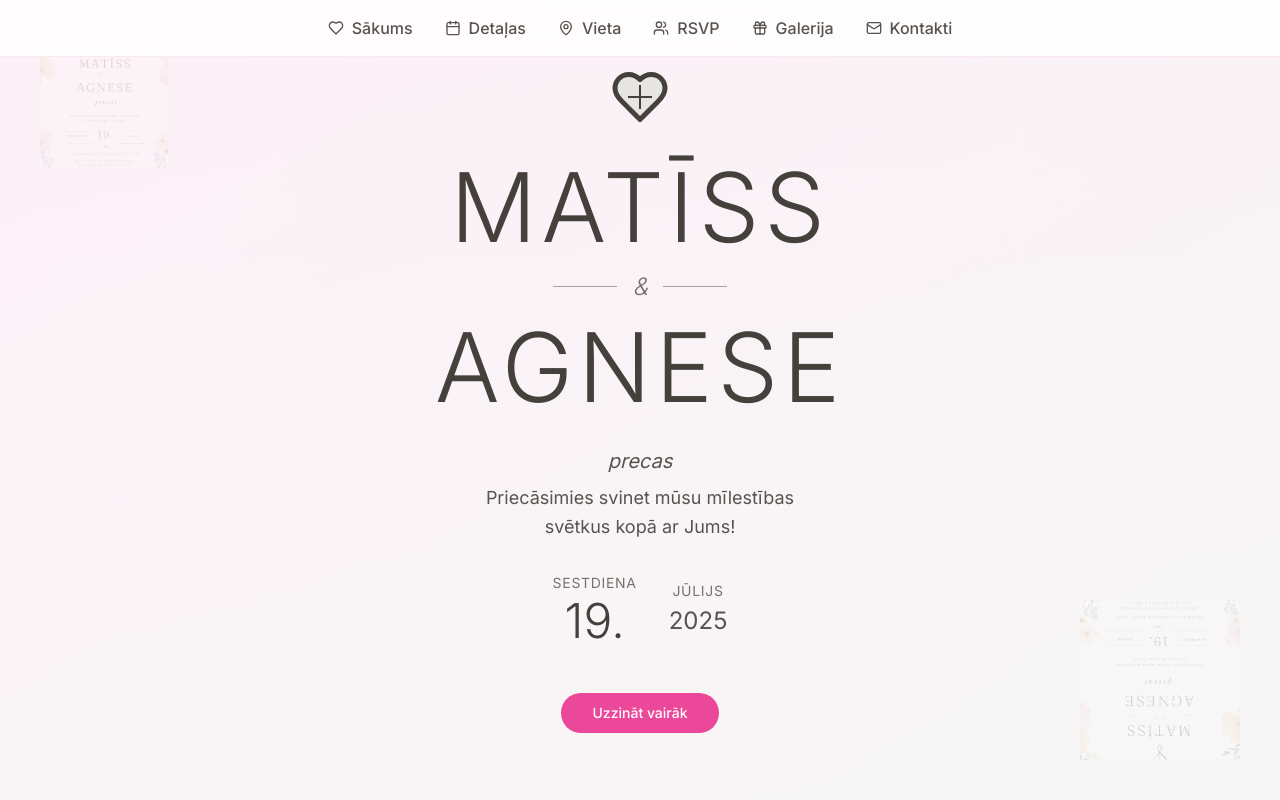
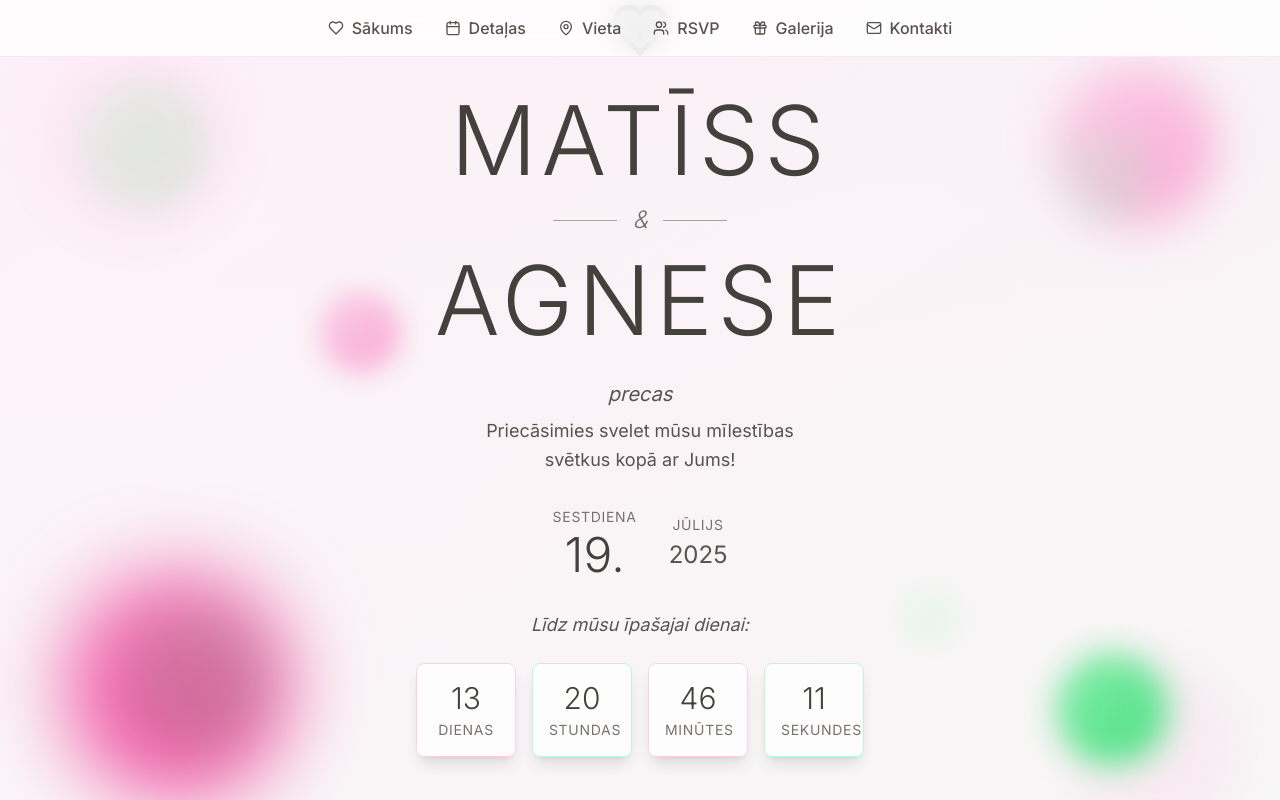
Before and after one commit to Amixx/invite-web-blossom-21, a React (Vite) app: page / in a window 1280 px wide. Shown: the top 800 px of the page. Built offline with nearby package versions, Linux system fonts and the light colour scheme; a web font is replaced by a local one.

Commit message:
Replace background and add countdown timer
Replaces the background image with a floral design and adds a countdown timer to the ceremony.

```diff
--- /dev/null
+++ b/src/components/CountdownTimer.tsx
@@ -0,0 +1,87 @@
+
+import { useState, useEffect } from "react";
+import { Card, CardContent } from "@/components/ui/card";
+
+const CountdownTimer = () => {
+  const [timeLeft, setTimeLeft] = useState({
+    days: 0,
+    hours: 0,
+    minutes: 0,
+    seconds: 0
+  });
+
+  useEffect(() => {
+    const weddingDate = new Date('2025-07-19T15:00:00').getTime();
+
+    const timer = setInterval(() => {
+      const now = new Date().getTime();
+      const difference = weddingDate - now;
+
+      if (difference > 0) {
+        setTimeLeft({
+          days: Math.floor(difference / (1000 * 60 * 60 * 24)),
+          hours: Math.floor((difference % (1000 * 60 * 60 * 24)) / (1000 * 60 * 60)),
+          minutes: Math.floor((difference % (1000 * 60 * 60)) / (1000 * 60)),
+          seconds: Math.floor((difference % (1000 * 60)) / 1000)
+        });
+      } else {
+        setTimeLeft({ days: 0, hours: 0, minutes: 0, seconds: 0 });
+      }
+    }, 1000);
+
+    return () => clearInterval(timer);
+  }, []);
+
+  return (
+    <div className="mb-12">
+      <p className="text-lg text-stone-600 mb-6 italic">Līdz mūsu īpašajai dienai:</p>
+      <div className="grid grid-cols-4 gap-4 max-w-md mx-auto">
+        <Card className="border-pink-200 bg-white/80 backdrop-blur-sm shadow-lg">
+          <CardContent className="p-4 text-center">
+            <div className="text-2xl md:text-3xl font-light text-stone-700 mb-1">
+              {timeLeft.days}
+            </div>
+            <div className="text-xs md:text-sm text-stone-500 uppercase tracking-wider">
+              Dienas
+            </div>
+          </CardContent>
+        </Card>
+
+        <Card className="border-green-200 bg-white/80 backdrop-blur-sm shadow-lg">
+          <CardContent className="p-4 text-center">
+            <div className="text-2xl md:text-3xl font-light text-stone-700 mb-1">
+              {timeLeft.hours}
+            </div>
+            <div className="text-xs md:text-sm text-stone-500 uppercase tracking-wider">
+              Stundas
+            </div>
+          </CardContent>
+        </Card>
+
+        <Card className="border-pink-200 bg-white/80 backdrop-blur-sm shadow-lg">
+          <CardContent className="p-4 text-center">
+            <div className="text-2xl md:text-3xl font-light text-stone-700 mb-1">
+              {timeLeft.minutes}
+            </div>
+            <div className="text-xs md:text-sm text-stone-500 uppercase tracking-wider">
+              Minūtes
+            </div>
+          </CardContent>
+        </Card>
+
+        <Card className="border-green-200 bg-white/80 backdrop-blur-sm shadow-lg">
+          <CardContent className="p-4 text-center">
+            <div className="text-2xl md:text-3xl font-light text-stone-700 mb-1">
+              {timeLeft.seconds}
+            </div>
+            <div className="text-xs md:text-sm text-stone-500 uppercase tracking-wider">
+              Sekundes
+            </div>
+          </CardContent>
+        </Card>
+      </div>
+    </div>
+  );
+};
+
+export default CountdownTimer;
--- a/src/pages/Index.tsx
+++ b/src/pages/Index.tsx
@@ -6,6 +6,7 @@ import { Calendar, MapPin, Heart, Users, Gift, Mail } from "lucide-react";
 import RSVPForm from "@/components/RSVPForm";
 import PhotoGallery from "@/components/PhotoGallery";
 import ContactInfo from "@/components/ContactInfo";
+import CountdownTimer from "@/components/CountdownTimer";
 
 const Index = () => {
   const [activeSection, setActiveSection] = useState("home");
@@ -47,12 +48,47 @@ const Index = () => {
       <section id="home" className="min-h-screen flex items-center justify-center relative overflow-hidden">
         <div className="absolute inset-0 bg-gradient-to-br from-pink-100/20 to-green-100/20"></div>
 
-        {/* Decorative florals */}
-        <div className="absolute top-10 left-10 w-32 h-32 opacity-20">
-          <img src="/lovable-uploads/5a6cf97a-582d-4a80-9476-89f831fd01a2.png" alt="" className="w-full h-full object-cover" />
-        </div>
-        <div className="absolute bottom-10 right-10 w-40 h-40 opacity-20 transform rotate-180">
-          <img src="/lovable-uploads/5a6cf97a-582d-4a80-9476-89f831fd01a2.png" alt="" className="w-full h-full object-cover" />
+        {/* Beautiful floral background elements */}
+        <div className="absolute top-0 left-0 w-full h-full overflow-hidden pointer-events-none">
+          {/* Top left flowers */}
+          <div className="absolute top-10 left-10 w-48 h-48 opacity-10">
+            <div className="w-full h-full bg-gradient-to-br from-pink-300 to-pink-400 rounded-full blur-xl"></div>
+          </div>
+          <div className="absolute top-20 left-20 w-32 h-32 opacity-15">
+            <div className="w-full h-full bg-gradient-to-br from-green-300 to-green-400 rounded-full blur-lg"></div>
+          </div>
+
+          {/* Top right flowers */}
+          <div className="absolute top-16 right-16 w-40 h-40 opacity-12">
+            <div className="w-full h-full bg-gradient-to-br from-pink-200 to-pink-300 rounded-full blur-xl"></div>
+          </div>
+          <div className="absolute top-32 right-32 w-24 h-24 opacity-20">
+            <div className="w-full h-full bg-gradient-to-br from-green-200 to-green-300 rounded-full blur-lg"></div>
+          </div>
+
+          {/* Bottom left flowers */}
+          <div className="absolute bottom-20 left-16 w-56 h-56 opacity-8">
+            <div className="w-full h-full bg-gradient-to-br from-pink-400 to-pink-500 rounded-full blur-2xl"></div>
+          </div>
+          <div className="absolute bottom-32 left-32 w-36 h-36 opacity-15">
+            <div className="w-full h-full bg-gradient-to-br from-green-400 to-green-500 rounded-full blur-xl"></div>
+          </div>
+
+          {/* Bottom right flowers */}
+          <div className="absolute bottom-10 right-10 w-44 h-44 opacity-10">
+            <div className="w-full h-full bg-gradient-to-br from-pink-300 to-pink-400 rounded-full blur-xl"></div>
+          </div>
+          <div className="absolute bottom-28 right-28 w-28 h-28 opacity-18">
+            <div className="w-full h-full bg-gradient-to-br from-green-300 to-green-400 rounded-full blur-lg"></div>
+          </div>
+
+          {/* Scattered smaller floral elements */}
+          <div className="absolute top-1/3 left-1/4 w-20 h-20 opacity-12">
+            <div className="w-full h-full bg-gradient-to-br from-pink-200 to-pink-300 rounded-full blur-md"></div>
+          </div>
+          <div className="absolute top-2/3 right-1/4 w-16 h-16 opacity-15">
+            <div className="w-full h-full bg-gradient-to-br from-green-200 to-green-300 rounded-full blur-md"></div>
+          </div>
         </div>
 
         <div className="text-center z-10 px-4">
@@ -82,11 +118,11 @@ const Index = () => {
           <p className="text-xl text-stone-600 mb-2 italic">precas</p>
 
           <p className="text-lg text-stone-600 mb-8 max-w-2xl mx-auto leading-relaxed">
-            Priecāsimies svinet mūsu mīlestības<br />
+            Priecāsimies svelet mūsu mīlestības<br />
             svētkus kopā ar Jums!
           </p>
 
-          <div className="flex items-center justify-center space-x-8 mb-12">
+          <div className="flex items-center justify-center space-x-8 mb-8">
             <div className="text-center">
               <div className="text-sm text-stone-500 uppercase tracking-wider mb-1">Sestdiena</div>
               <div className="text-5xl font-light text-stone-700">19.</div>
@@ -97,9 +133,12 @@ const Index = () => {
             </div>
           </div>
 
+          {/* Countdown Timer */}
+          <CountdownTimer />
+
           <Button
             onClick={() => scrollToSection("details")}
-            className="bg-pink-500 hover:bg-pink-600 text-white px-8 py-3 rounded-full transition-all duration-300 transform hover:scale-105"
+            className="bg-pink-500 hover:bg-pink-600 text-white px-8 py-3 rounded-full transition-all duration-300 transform hover:scale-105 mt-8"
           >
             Uzzināt vairāk
           </Button>
```
